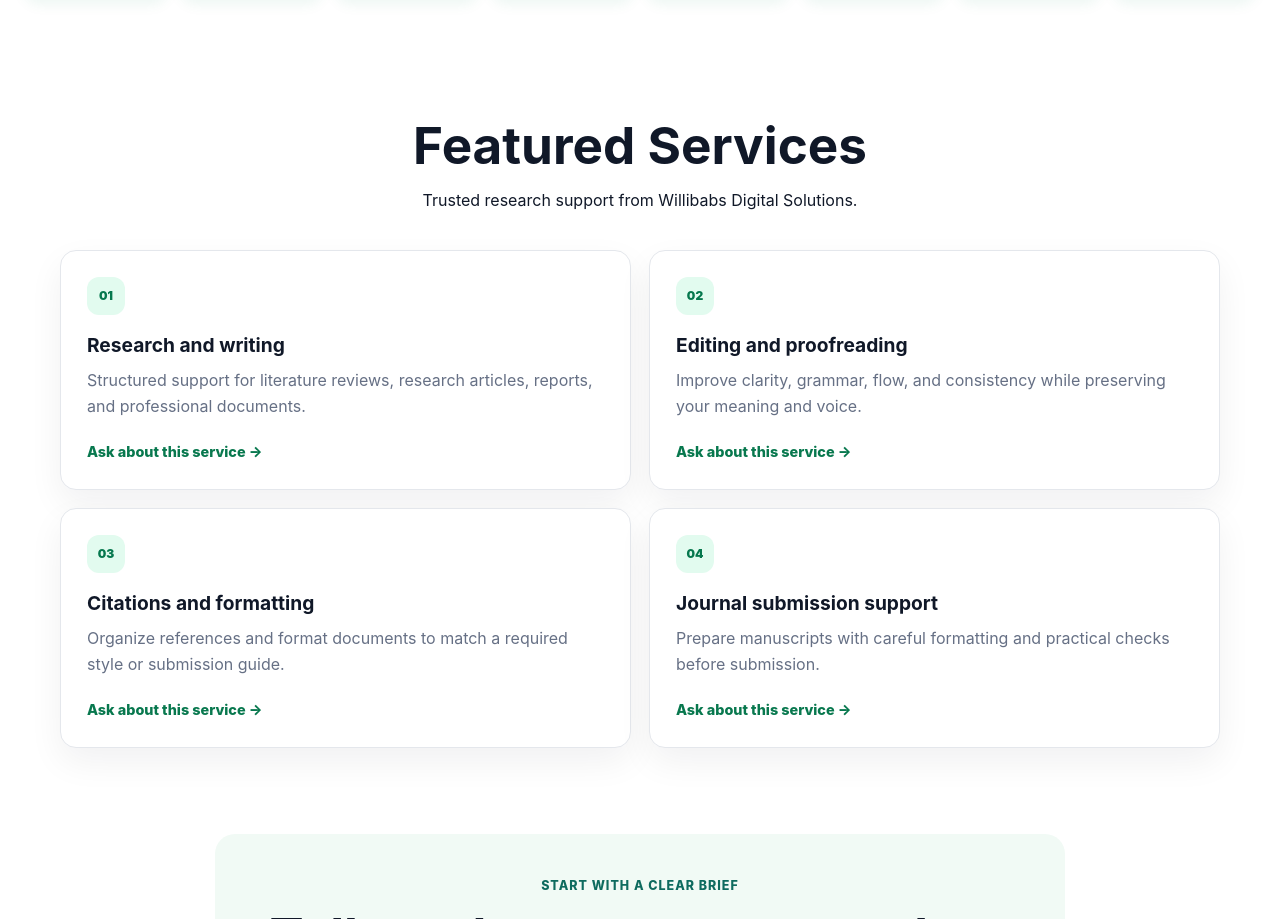
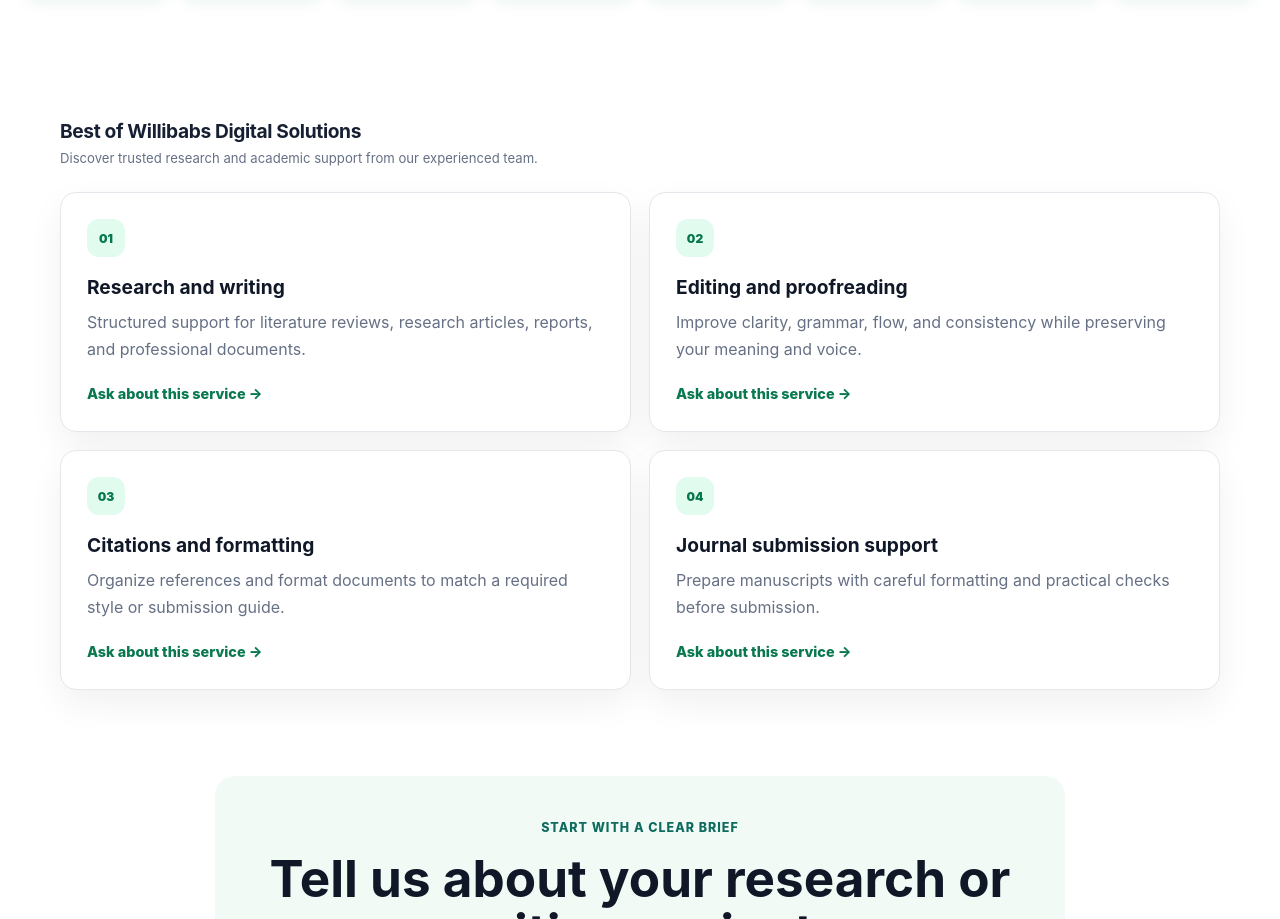
Before and after one commit to davidjames2708-dotcom/willibabsdigitalsolutions, a Next.js app: page /research-marketplace in a window 1280 px wide. Shown: the part 1130-2049 px from the top of the page. Built offline with nearby package versions, Linux system fonts and the light colour scheme.

Commit message:
Refine research marketplace featured heading

```diff
--- a/app/research-marketplace/page.jsx
+++ b/app/research-marketplace/page.jsx
@@ -46,7 +46,7 @@ export default function ResearchMarketplacePage() {
         <div>{[["✎","Research writing","research-writing"],["✓","Editing & proofreading","editing"],["§","Citations & references","citations"],["▤","Journal formatting","journal-support"],["⌕","Literature reviews","research-writing"],["▣","Reports & documents","research-writing"],["↗","Submission checks","journal-support"],["Aa","Academic language","editing"]].map(([icon,label,id])=><a href={`#${id}`} key={label}><span aria-hidden="true">{icon}</span><strong>{label}</strong><b aria-hidden="true">→</b></a>)}</div>
       </section>
       <section className="section research-marketplace-services">
-        <div className="section-heading"><h2>Featured Services</h2><p>Trusted research support from Willibabs Digital Solutions.</p></div>
+        <div className="section-heading"><h2>Best of Willibabs Digital Solutions</h2><p>Discover trusted research and academic support from our experienced team.</p></div>
         <div className="research-marketplace-grid">{services.map(([number, title, description],index) => <article id={["research-writing","editing","citations","journal-support"][index]} key={number}><span>{number}</span><h3>{title}</h3><p>{description}</p><Link href="/contact">Ask about this service <span aria-hidden="true">→</span></Link></article>)}</div>
       </section>
       <section className="section research-marketplace-cta"><p className="eyebrow">Start with a clear brief</p><h2>Tell us about your research or writing project.</h2><p>Share your document type, requirements, and preferred timeline. We’ll discuss a suitable scope and next steps.</p><Link className="button primary" href="/contact">Send a project request</Link></section>
--- a/app/research-marketplace/research-marketplace.css
+++ b/app/research-marketplace/research-marketplace.css
@@ -18,7 +18,9 @@
 .research-marketplace-promise ul { display:grid; gap:15px; margin:0; padding:0; list-style:none; }
 .research-marketplace-promise li { color:#e7fff3; font-size:.92rem; }
 .research-marketplace-promise li::before { content:"✓"; display:inline-grid; width:22px; height:22px; place-items:center; margin-right:10px; border-radius:50%; color:#064a37; background:#72e5b3; font-weight:900; }
-.research-marketplace-services .section-heading { max-width:760px; margin:0 auto 36px; text-align:center; }
+.research-marketplace-services .section-heading { max-width:100%; margin:0 0 24px; text-align:left; }
+.research-marketplace-services .section-heading h2 { margin-bottom:5px; color:#172033; font-size:1.2rem; line-height:1.3; letter-spacing:-.02em; }
+.research-marketplace-services .section-heading p { margin:0; color:#667085; font-size:.82rem; line-height:1.5; }
 .research-marketplace-categories { max-width:1320px; margin:0 auto; padding:24px 24px 34px; }
 .research-marketplace-categories h2 { margin-bottom:18px; color:#172033; font-size:1.35rem; }
 .research-marketplace-categories > div { display:grid; grid-template-columns:repeat(8,minmax(0,1fr)); gap:12px; }
```
